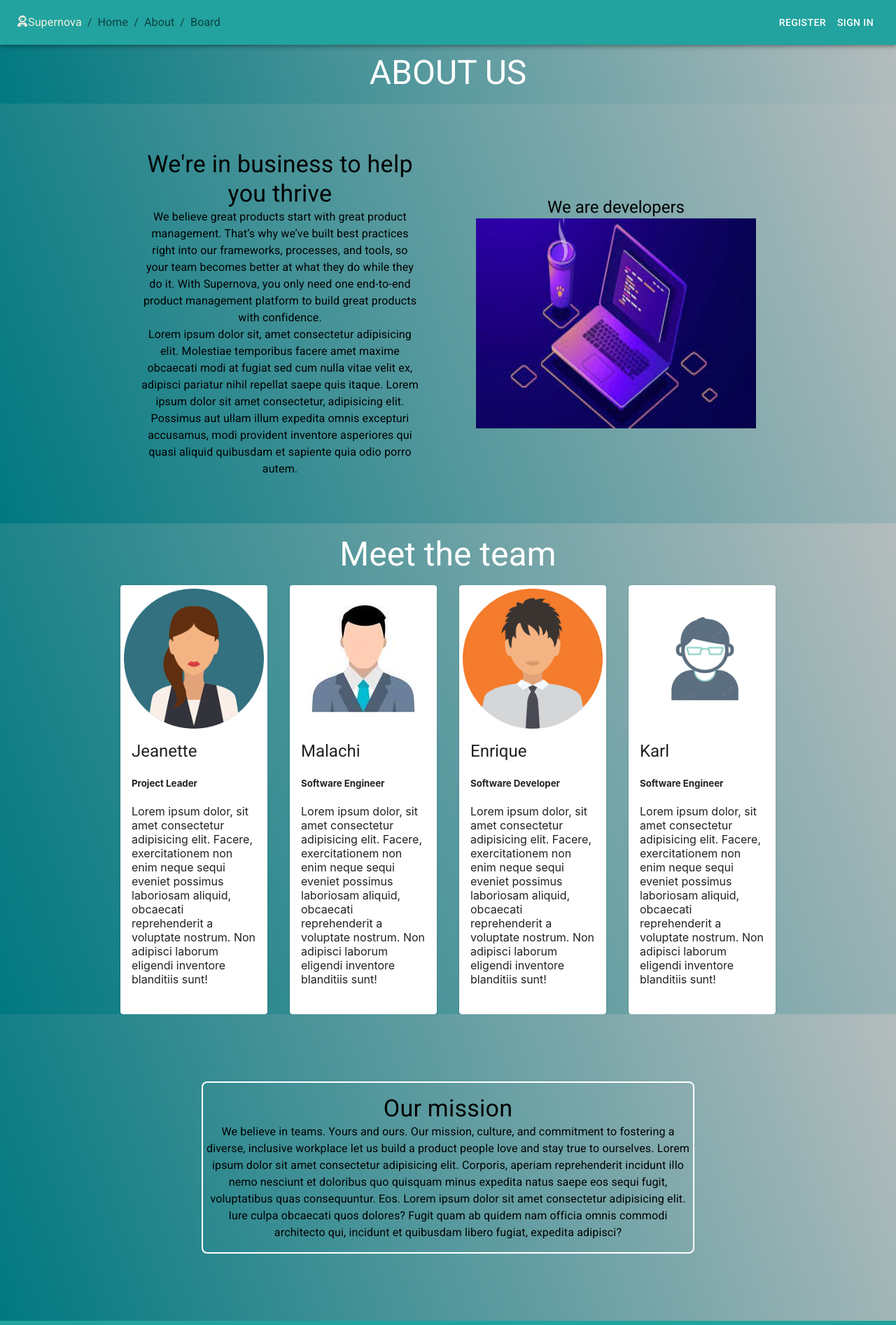
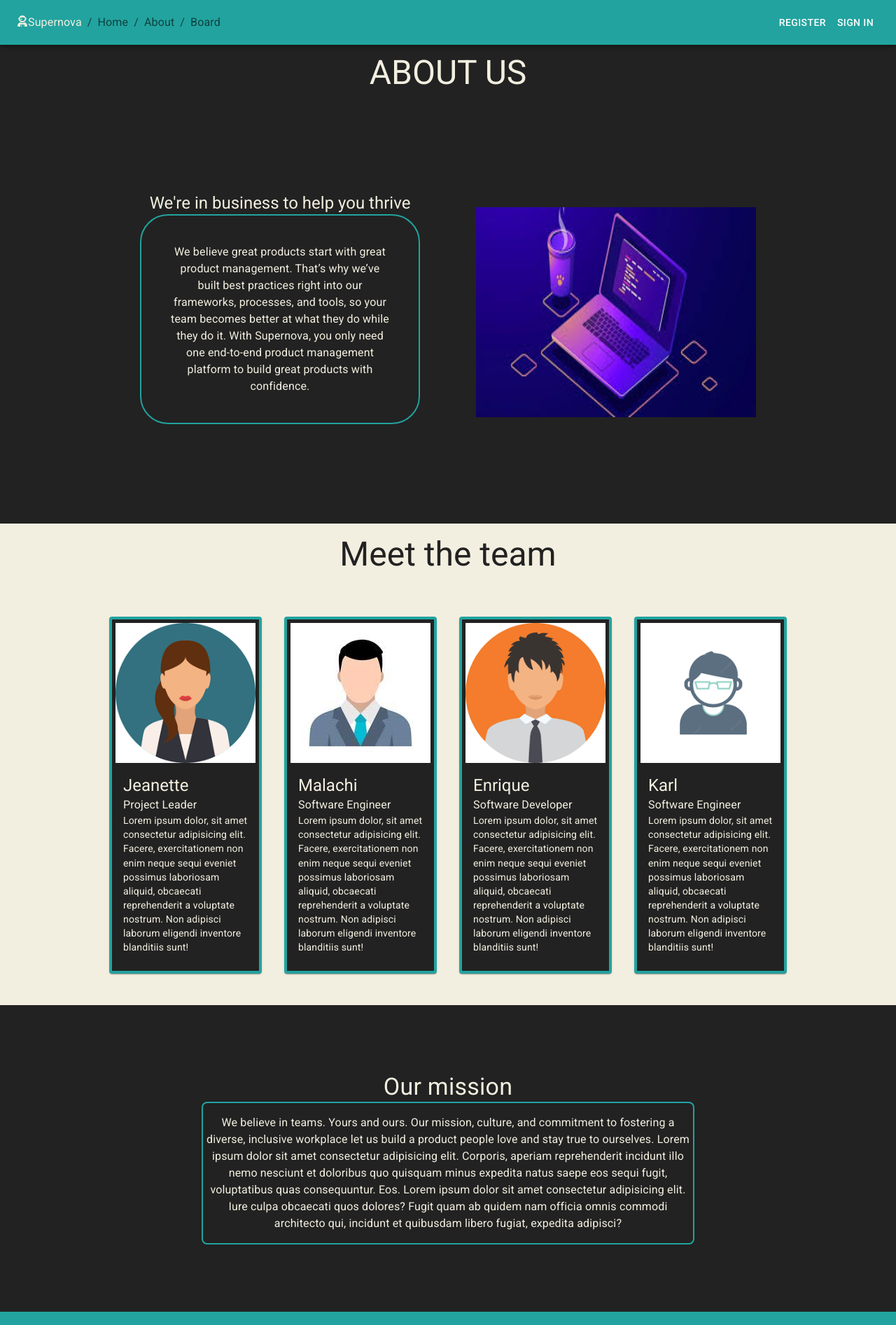
Before and after one commit to MalachiNichols/super-react, a React (Create React App) app in the folder client/: page /about in a window 1280 px wide. Shown: the top 1893 px of the page at 70% size. Built offline with nearby package versions, Linux system fonts and the light colour scheme.

Commit message:
redone styling on about page, auth pages,  and board, changed mui pallette using wrapper in index.js

```diff
--- a/client/src/App.css
+++ b/client/src/App.css
@@ -36,6 +36,25 @@ body,
     border: 3px solid #ffffff;
   }
 
+  .columnCard::-webkit-scrollbar {
+    display: none;
+  }
+
+  .columnCard {
+    -ms-overflow-style: none;
+    scrollbar-width: none;
+  }
+
+  .columnCard:hover::-webkit-scrollbar {
+    display: initial;
+  }
+
+  .columnCard:hover {
+    -ms-overflow-style: initial;
+    scrollbar-width: thin;
+    scrollbar-width: 10px;
+  }
+
 /* #footer {
   position: absolute;
   bottom: 0;
--- a/client/src/index.js
+++ b/client/src/index.js
@@ -1,17 +1,36 @@
-import React from 'react';
-import ReactDOM from 'react-dom/client';
-import './index.css';
-import App from './App';
-import '@fontsource/roboto/300.css';
-import '@fontsource/roboto/400.css';
-import '@fontsource/roboto/500.css';
-import '@fontsource/roboto/700.css';
+import React from "react";
+import ReactDOM from "react-dom/client";
+import "./index.css";
+import App from "./App";
+import "@fontsource/roboto/300.css";
+import "@fontsource/roboto/400.css";
+import "@fontsource/roboto/500.css";
+import "@fontsource/roboto/700.css";
+import { ThemeProvider, createTheme } from "@mui/material";
 // import reportWebVitals from './reportWebVitals';
 
-const root = ReactDOM.createRoot(document.getElementById('root'));
+
+const root = ReactDOM.createRoot(document.getElementById("root"));
+
+const theme = createTheme({
+  palette: {
+     primary: {
+        light: '#fff',
+        main: '#22A39F',
+        dark: '#22A39F'
+     },
+     secondary: {
+       main: '#f44336',
+     },
+  },
+});
+
+
 root.render(
   // <React.StrictMode>
+  <ThemeProvider theme={theme}>
     <App />
+  </ThemeProvider>
   // </React.StrictMode>
 );
 
--- a/client/src/pages/about/AboutUs.js
+++ b/client/src/pages/about/AboutUs.js
@@ -5,15 +5,15 @@ const AboutUs = () => {
   return (
     <>
       <Container
-        sx={{ background: "linear-gradient(70deg,#007880, #b5bdbe)" }}
+        sx={{ background: '#222222' }}
         maxWidth={false}
       >
-        <Typography variant="h3" color="white" align="center" sx={{ my: 2 }}>
+        <Typography variant="h3" color="#F3EFE0" align="center" sx={{ my: 2 }}>
           ABOUT US
         </Typography>
       </Container>
       <Container
-        sx={{ background: "linear-gradient(70deg,#007880, #b5bdbe)" }}
+        sx={{ background: '#222222' }}
         maxWidth={false}
       >
         <Grid
@@ -31,10 +31,14 @@ const AboutUs = () => {
         >
           <Grid item>
             <Box sx={{ width: 400 }}>
-              <Typography variant="h4">
+              <Typography variant="h5" color="#F3EFE0">
                 We're in business to help you thrive
               </Typography>
-              <Typography variant="body1">
+              <Typography variant="body1" color="#F3EFE0" sx={{ mb: 2,
+              mx: "auto",
+              p: 5,
+              borderRadius: 10,
+              border: '2px solid #22A39F'}}>
                 We believe great products start with great product management.
                 That’s why we’ve built best practices right into our frameworks,
                 processes, and tools, so your team becomes better at what they
@@ -42,7 +46,7 @@ const AboutUs = () => {
                 end-to-end product management platform to build great products
                 with confidence.
               </Typography>
-              <Typography variant="body1">
+              {/* <Typography variant="body1" color="#F3EFE0">
                 Lorem ipsum dolor sit, amet consectetur adipisicing elit.
                 Molestiae temporibus facere amet maxime obcaecati modi at fugiat
                 sed cum nulla vitae velit ex, adipisci pariatur nihil repellat
@@ -50,14 +54,11 @@ const AboutUs = () => {
                 adipisicing elit. Possimus aut ullam illum expedita omnis
                 excepturi accusamus, modi provident inventore asperiores qui
                 quasi aliquid quibusdam et sapiente quia odio porro autem.
-              </Typography>
+              </Typography> */}
             </Box>
           </Grid>
 
           <Grid item>
-            <Typography variant="h5" id="developerHeader">
-              We are developers
-            </Typography>
             <img
               id="computerImg"
               src="assets/computer img.jpg"
--- a/client/src/pages/about/Mission.js
+++ b/client/src/pages/about/Mission.js
@@ -5,22 +5,23 @@ import { Container, Box } from '@mui/system'
 const Mission = () => {
   return (
     <Container
-        sx={{ background: "linear-gradient(70deg,#007880, #b5bdbe)", py: 12 }}
+        sx={{ background: '#222222', py: 12 }}
         maxWidth={false}
       >
+        <Typography variant="h4" align="center" color="#F3EFE0">
+            Our mission
+          </Typography>
         <Box
           sx={{
             maxWidth: "700px",
             mx: "auto",
-            border: "2px solid white",
+            border: "2px solid #22A39F",
             borderRadius: 2,
             py: 2,
           }}
         >
-          <Typography variant="h4" align="center">
-            Our mission
-          </Typography>
-          <Typography variant="body1" align="center">
+
+          <Typography variant="body1" align="center" color="#F3EFE0">
             We believe in teams. Yours and ours. Our mission, culture, and
             commitment to fostering a diverse, inclusive workplace let us build
             a product people love and stay true to ourselves. Lorem ipsum dolor
--- a/client/src/pages/about/Team.js
+++ b/client/src/pages/about/Team.js
@@ -6,10 +6,10 @@ import TeamMember from './TeamMember'
 const Team = () => {
   return (
     <Container
-        sx={{ background: "linear-gradient(70deg,#007880, #b5bdbe)" }}
+        sx={{ background: '#F3EFE0' }}
         maxWidth={false}
       >
-        <Typography variant="h3" color="white" align="center" sx={{ my: 2 }}>
+        <Typography variant="h3" color="#222222" align="center" sx={{ my: 2 }}>
           Meet the team
         </Typography>
 
--- a/client/src/pages/about/TeamMember.js
+++ b/client/src/pages/about/TeamMember.js
@@ -3,20 +3,20 @@ import { Card, CardContent, Typography, CardMedia } from '@mui/material'
 
 const TeamMember = ({ props }) => {
   return (
-    <Card sx={{ width: 210 }}>
+    <Card sx={{ width: 210, backgroundColor: '#222222', border: '4px solid #22A39F' }}>
       <CardMedia
         sx={{ height: 200, width: 200, ml: "5px", mt: "5px" }}
         image={props.img} //assets/Jay.png
         title={props.title}
       />
       <CardContent>
-        <Typography variant="h5" component="div">
+        <Typography variant="h5" component="div" color="#F3EFE0">
           {props.name}
         </Typography>
-        <Typography variant="h5" class="card-title">
+        <Typography color="#F3EFE0">
           {props.jobTitle}
         </Typography>
-        <Typography variant="body1" class="card-text">
+        <Typography variant='body2' color="#F3EFE0">
           Lorem ipsum dolor, sit amet consectetur adipisicing elit. Facere,
           exercitationem non enim neque sequi eveniet possimus laboriosam
           aliquid, obcaecati reprehenderit a voluptate nostrum. Non adipisci
--- a/client/src/pages/board/Column.js
+++ b/client/src/pages/board/Column.js
@@ -1,3 +1,4 @@
+import '../../App.css'
 import { Card, CardContent, Button, Input, IconButton } from "@mui/material";
 import { Scrollbars } from "react-scrollbars-custom";
 import React, { useState } from "react";
@@ -132,6 +133,7 @@ const Column = ({
           flex: 1,
           backgroundColor: "#F3EFE0",
         }}
+        className='columnCard'
       >
         <IconButton
           sx={{ mt: -2, float: "right" }}
--- a/client/src/pages/board/Task.js
+++ b/client/src/pages/board/Task.js
@@ -56,10 +56,10 @@ const Task = ({ props, deleteTask, currBoard }) => {
   };
 
   return (
-    <Card sx={{ mt: 1, backgroundColor: '#F3EFE0' }}>
+    <Card sx={{ mt: 1, backgroundColor: '#222222' }}>
       <CardContent>
         <IconButton
-          sx={{ mt: -2, float: "right" }}
+          sx={{ mt: -2, float: "right", color: "#F3EFE0" }}
           onClick={() => {
             deleteTask(props.id);
           }}
@@ -70,6 +70,7 @@ const Task = ({ props, deleteTask, currBoard }) => {
           defaultValue={props.title}
           inputProps={{ style: { textAlign: "center" }, spellCheck: "false" }}
           onChange={titleChange}
+          sx={{color: "#F3EFE0"}}
         />
         <TextField
           defaultValue={props.description}
@@ -77,6 +78,7 @@ const Task = ({ props, deleteTask, currBoard }) => {
           inputProps={{ spellCheck: "false" }}
           maxRows={4}
           onChange={descChange}
+          sx={{color: "#222222", backgroundColor: '#F3EFE0'}}
         />
         {saveButton && (
           <Button
--- a/client/src/pages/home/Define.js
+++ b/client/src/pages/home/Define.js
@@ -61,7 +61,7 @@ const Define = () => {
             id="kanbanBoard"
             src="assets/kanban-ex.png"
             alt="computer"
-            width="800"
+            width="900"
             height="400"
           />
         </Grid>
```
Also changed, not shown: client/src/pages/auth/Register.js (+21 -12 lines), client/src/pages/auth/SignIn.js (+19 -11 lines), client/public/assets/kanban-ex.png.
